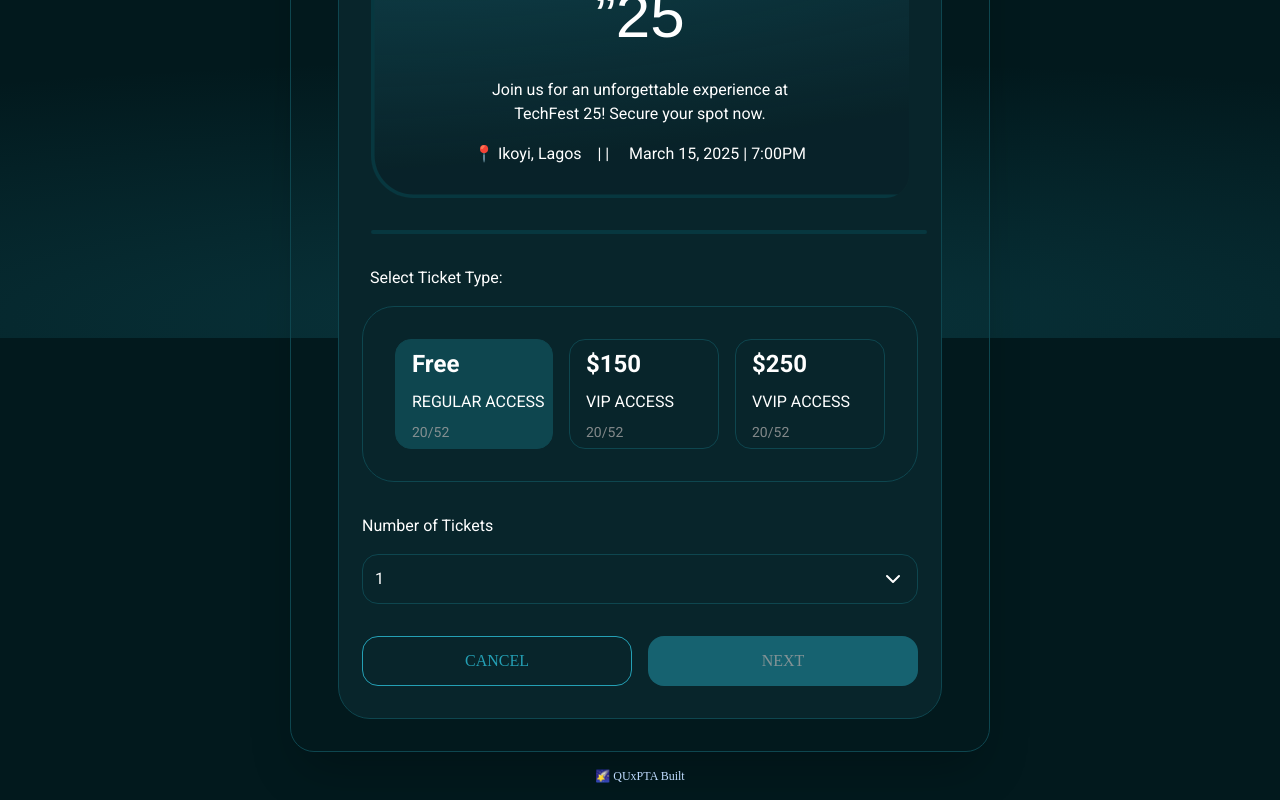
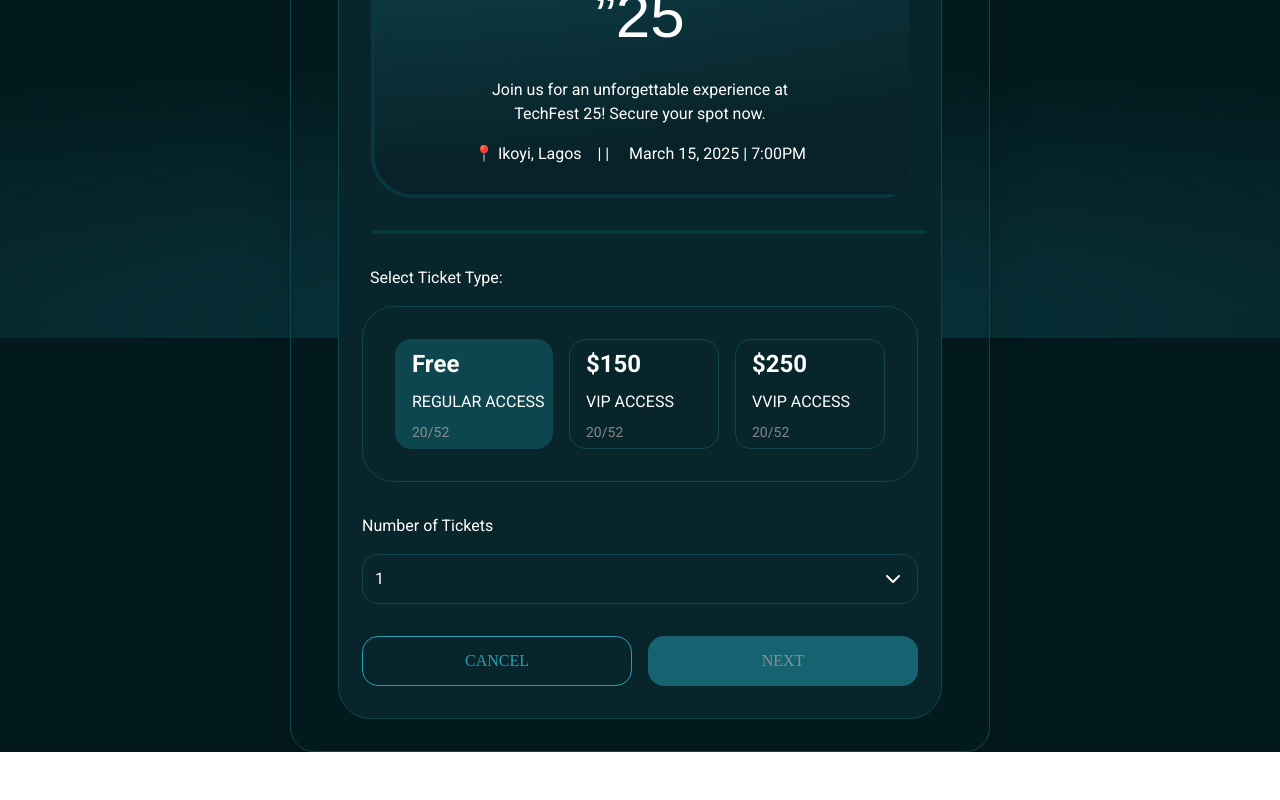
Before and after one commit to QUxPTA/HNG, a Next.js app in the folder stage-two/: page / in a window 1280 px wide. Shown: the part 462-1262 px from the top of the page. After the commit the page ends 1214 px from the top, so only its background shows below. Built offline with nearby package versions, Linux system fonts and the light colour scheme; a web font is replaced by a local one.

Commit message:
Fix: Remove attribution footer from homepage.
It was interfering with the dropdown menu.

```diff
--- a/stage-two/app/page.tsx
+++ b/stage-two/app/page.tsx
@@ -10,25 +10,11 @@ const TicketContent = () => {
   const { currentStep } = useTicketContext();
 
   return (
-    <div>
-      <>
-        {currentStep === 1 && <StepOne />}
-        {currentStep === 2 && <StepTwo />}
-        {currentStep === 3 && <StepThree />}
-      </>
-
-      {/* Footer */}
-      <footer className='relative bottom-0 left-0 right-0 text-center text-xs text-blue-200 hover:text-cyan-600 transition-colors py-4'>
-        <a
-          href='https://quxpta.codes'
-          target='_blank'
-          rel='noopener noreferrer'
-          className='hover:underline'
-        >
-          🌠 QUxPTA Built
-        </a>
-      </footer>
-    </div>
+    <>
+      {currentStep === 1 && <StepOne />}
+      {currentStep === 2 && <StepTwo />}
+      {currentStep === 3 && <StepThree />}
+    </>
   );
 };
 
```
